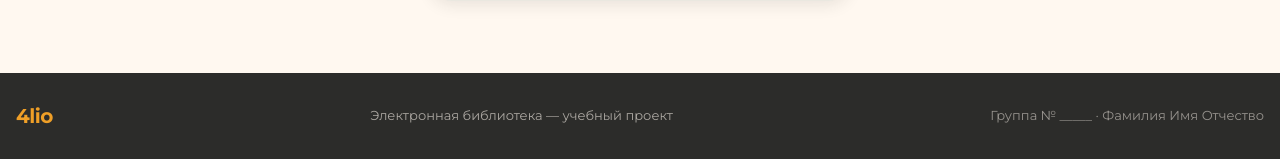
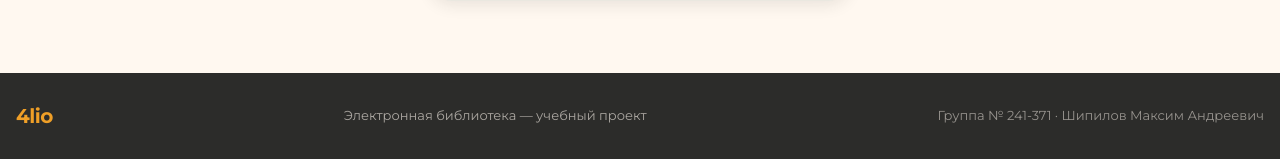
Before and after one commit to Rimashi/4lio, a Flask app: page /auth/login in a window 1280 px wide. Shown: the part 694-853 px from the top of the page. Run offline with Flask 3, Linux system fonts and the light colour scheme.

```diff
--- a/app/templates/base.html
+++ b/app/templates/base.html
@@ -69,7 +69,7 @@
                     <span class="footer__logo-4">4</span><span class="footer__logo-lio">lio</span>
                 </a>
                 <p class="footer__copy">Электронная библиотека — учебный проект</p>
-                <p class="footer__author">Группа № _____ · Фамилия Имя Отчество</p>
+                <p class="footer__author">Группа № 241-371 · Шипилов Максим Андреевич</p>
             </div>
         </footer>
     </div>
```
